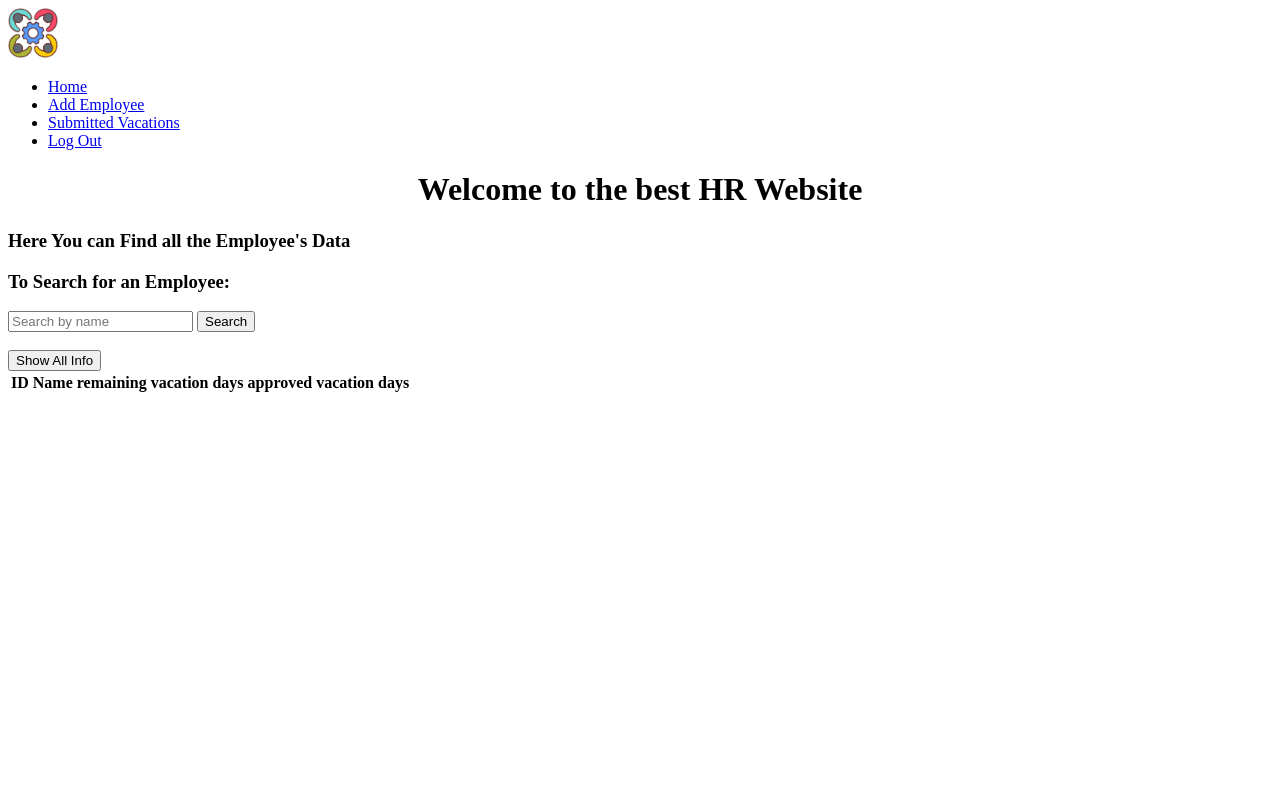
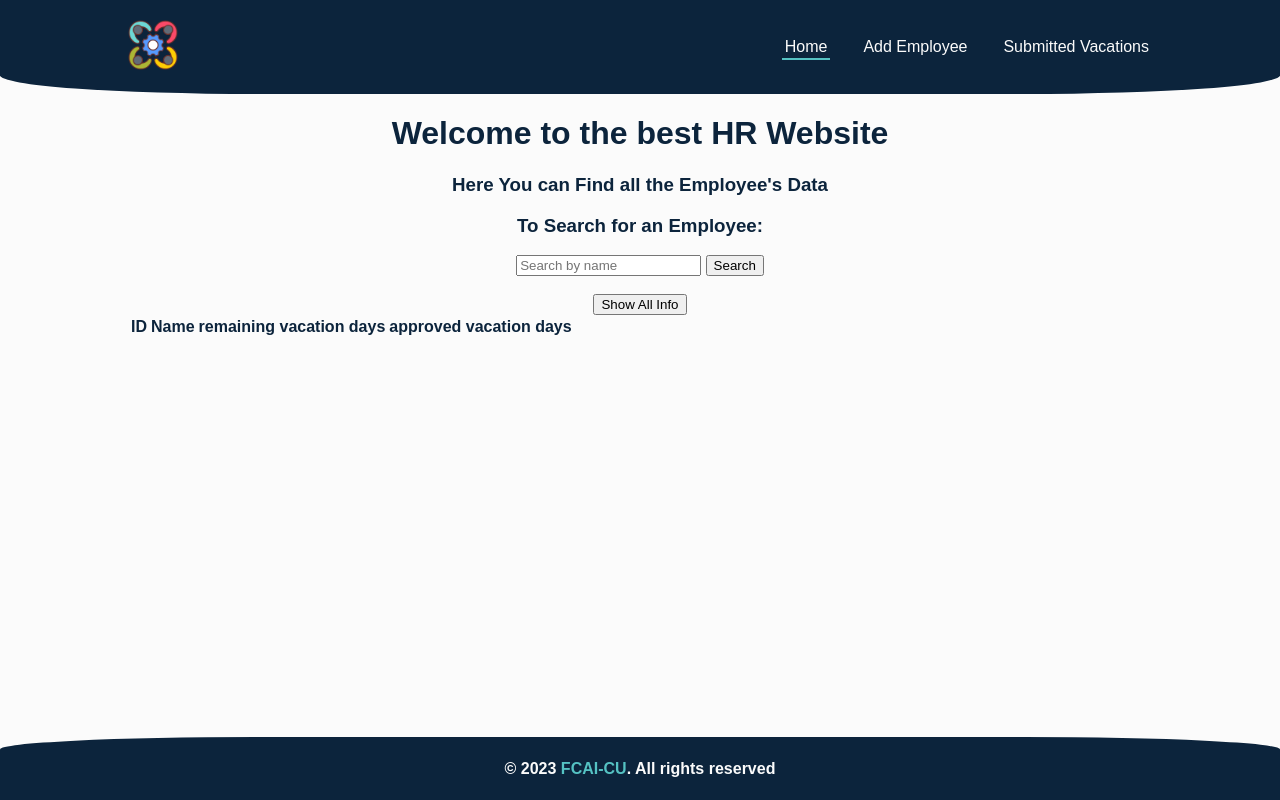
Before and after one commit to amrfayezz1/HR_2023, a plain HTML site: page home.html in a window 1280 px wide. Drawn offline with Linux system fonts and the light colour scheme.

Commit message:
added general style, nav, footer

```diff
--- a/home.html
+++ b/home.html
@@ -2,8 +2,14 @@
 <html>
 
 <head>
+    <meta charset="UTF-8">
+    <meta http-equiv="X-UA-Compatible" content="IE=edge">
+    <meta name="viewport" content="width=device-width, initial-scale=1.0">
     <title>HR | Home</title>
     <link rel="icon" href="images/resources.png">
+    <link rel="stylesheet" href="style/general.css">
+    <link rel="stylesheet" href="style/general.css">
+
 </head>
 
 <body>
@@ -14,9 +20,8 @@
         </div>
         <!-- navbar -->
         <nav>
-            <ul>
             <li>
-                    <a href="home.html">Home</a>
+                <a href="home.html" class="active">Home</a>
             </li>
             <li>
                 <a href="add.html">Add Employee</a>
@@ -24,10 +29,6 @@
             <li>
                 <a href="vacations.html">Submitted Vacations</a>
             </li>
-                <li>
-                    <a href="login.html">Log Out</a>
-                </li>
-            </ul>
         </nav>
     </header>
     <main>
@@ -48,7 +49,9 @@
         <button id="btn">Show All Info</button>
         <table style="text-align: center;" id="table"></table>
     </main>
-    <footer></footer>
+    <footer>
+        <h4>&copy; 2023 <span>FCAI-CU</span>. All rights reserved</h4>
+    </footer>
 
     <script type="module" src="js/table.js"></script>
 </body>
--- /dev/null
+++ b/style/general.css
@@ -0,0 +1,73 @@
+:root {
+    --grey: #C9D1D5;
+    --darkgrey: #818c98;
+    --darkblue: #0C243C;
+    --turquoise: #55C2C3;
+    --applewhite: #fbfbfb;
+}
+
+body{
+    background-color: var(--applewhite);
+    margin: 0;
+    font-family: Arial, Helvetica, sans-serif;
+    text-align: center;
+    color: var(--darkblue);
+    min-height: 100vh;
+    display: flex;
+    flex-direction: column;;
+}
+
+header{
+    display: flex;
+    background-color: var(--darkblue);
+    padding: 20px 10%;
+    justify-content: space-between;
+    align-items: center;
+    border-bottom-left-radius: 20%;
+    border-bottom-right-radius: 20%;
+}
+nav{
+    display: flex;
+    width: 80%;
+    list-style: none;
+    gap: 30px;
+    text-align: center;
+    justify-content: end;
+}
+nav a{
+    color: var(--applewhite);
+    text-decoration: none;
+    font-size: medium;
+    position: relative;
+    padding: 0 3px 3px;
+}
+nav a.active{
+    border-bottom: 2px solid var(--turquoise);
+}
+
+main{
+    padding: 0 10%;
+}
+
+@media (max-width:400px){
+    nav{
+        flex-direction: column;
+    }
+    body{
+        font-size: small;
+    }
+}
+
+footer{
+    background-color: var(--darkblue);
+    padding: 1px 10%;
+    border-top-left-radius: 20%;
+    border-top-right-radius: 20%;
+    bottom: 0;
+    max-width: 100%;
+    color: var(--applewhite);
+    margin-top: auto;
+}
+footer span{
+    color: var(--turquoise);
+}
--- a/style/login.css
+++ b/style/login.css
@@ -9,6 +9,16 @@
 
 body {
     background: var(--applewhite);
+}
+.bg{
+    opacity: 0.2;
+    position: absolute;
+    left: 0;
+    top: 0;
+    width: 100%;
+    height: 100vh;
+    z-index: -1;
+    object-fit: cover;
 }
 
 .container {
@@ -113,4 +123,6 @@ body {
 img{
     position: sticky;
     z-index: 2;
+    left: 5px;
+    top: 5px;
 }
```
Also changed, not shown: add.html (+6 -4 lines), edit.html (+4 -3 lines), index.html (+1 -1 lines), login.html (+4 -1 lines), vacForm.html (+4 -2 lines), vacations.html (+5 -4 lines), images/bg1.jpg (added), style/index.css (renamed from style/home.css). Lines whose indentation alone changed are shown as unchanged.
